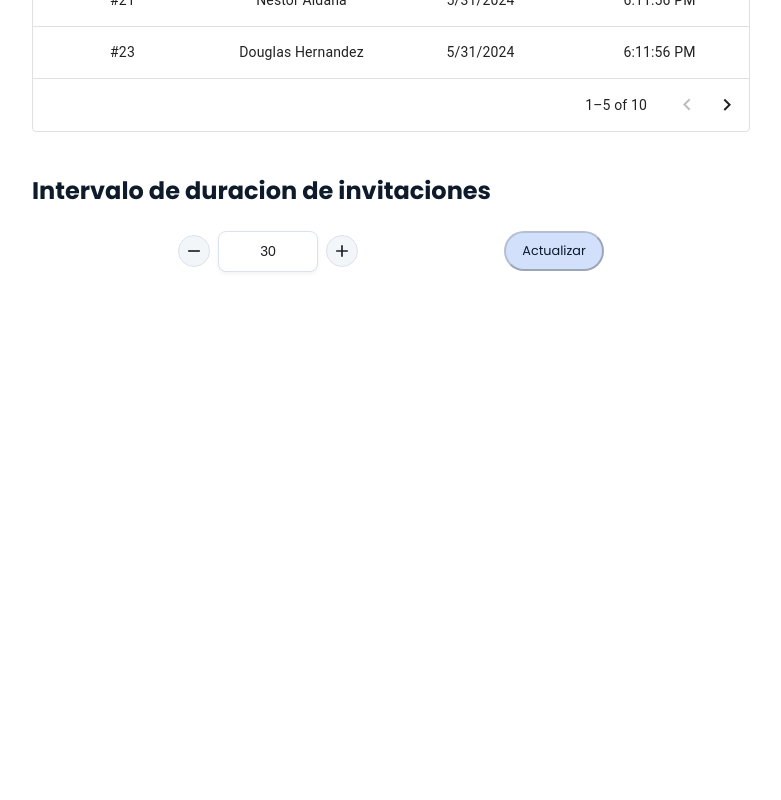
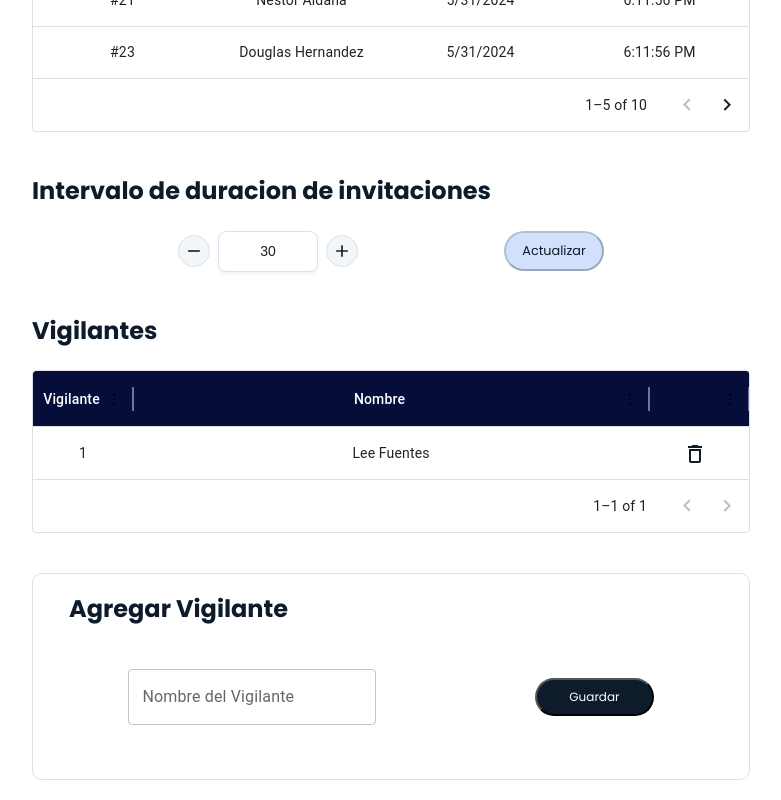
Before and after one commit to LeeMichael24/N-Capas-Proyecto-Final, a React (Vite) app in the folder Cliente/colonia_hlvs/: page /admin in a window 1280 px wide. Shown: the part 849-1649 px from the top of the page, without its empty margins (18-799 px from the left). Before the commit the page ends 1141 px from the top, so only its background shows below. Built offline with nearby package versions, Linux system fonts and the light colour scheme.

Commit message:
Add: Agregar / Eliminar Vigilante

```diff
--- a/Cliente/colonia_hlvs/src/screens/admin/home/adminHome.jsx
+++ b/Cliente/colonia_hlvs/src/screens/admin/home/adminHome.jsx
@@ -8,6 +8,9 @@ import PersonIcon from '@mui/icons-material/Person';
 import LogoutIcon from '@mui/icons-material/Logout';
 import HolidayVillageIcon from '@mui/icons-material/HolidayVillage';
 import ShowChartIcon from '@mui/icons-material/ShowChart';
+import DeleteOutlineIcon from '@mui/icons-material/DeleteOutline';
+import CardContent from '@mui/material/CardContent';
+import { TextField } from '@mui/material';
 import QuantityInput from '../../../components/numberImput/numberImput';
 import IconButton from '../../../components/buttons/IconButton/IconButton';
 import { useState } from 'react';
@@ -15,6 +18,36 @@ import { toast } from 'react-toastify';
 import 'react-toastify/dist/ReactToastify.css';
 
 function AdminHome() {
+
+  const [nuevoVigilante, setNuevoVigilante] = useState('');
+
+
+  const handleGuardarVigilante = () => {
+    // Asegúrate de que el nombre del nuevo vigilante no esté vacío
+    if (nuevoVigilante.trim() === '') {
+      toast.error('El nombre del vigilante no puede estar vacío');
+      //alert('El nombre del vigilante no puede estar vacío');
+      return;
+    }
+    const nuevoVigilanteObj = { id: rowsVigilantes.length + 1, Contador: rowsVigilantes.length + 1,NombreVigilante: nuevoVigilante };
+
+    setRowsVigilantes([...rowsVigilantes, nuevoVigilanteObj]);
+
+    setNuevoVigilante('');
+
+    toast.success('Vigilante agregado con éxito');
+
+  };
+
+  const handleDelete = (id) => {
+    const newRowsVigilantes = rowsVigilantes.filter(vigilante => vigilante.id !== id);
+    setRowsVigilantes(newRowsVigilantes);
+    toast.success('Vigilante eliminado con éxito');
+  };
+
+  const handleVisitanteChange = (event) => {
+    setNuevoVigilante(event.target.value);
+};
 
   const columns = [
     {
@@ -71,6 +104,49 @@ function AdminHome() {
   ];
 
 
+
+  const columnsVigilantes = [
+    {
+      field: 'Contador',
+      headerName: 'Vigilante',
+      type: 'number',
+      flex: 0,
+      headerAlign: 'center',
+      align: 'center',
+      editable: false,
+    },
+    {
+      field: 'NombreVigilante',
+      headerName: 'Nombre',
+      type: 'string',
+      flex: 1,
+      headerAlign: 'center',
+      align: 'center',
+      editable: false,
+    },
+
+    {
+      field: 'Eliminar',
+      headerName: '',
+      flex: 0,
+      headerAlign: 'center',
+      align: 'center',
+      renderCell: (params) => (
+        <IconButton
+          className="icon-delete"
+          onClick={() => handleDelete(params.row.id)}
+          icon={<DeleteOutlineIcon sx={{ color: '#0d1b2a' }} />}>
+        </IconButton>
+      ),
+    },
+  ];
+
+  const [rowsVigilantes, setRowsVigilantes] = useState([
+    { id: 1, Contador: 1, NombreVigilante: "Lee Fuentes", },
+
+  ]);
+
+
   const buttons = [
     { icon: <ShowChartIcon />, name: 'Panel de Control', path: '/admin' },
     { icon: <HolidayVillageIcon />, name: 'Administrar Casa', path: '/admin/administrar-casa' },
@@ -121,9 +197,36 @@ function AdminHome() {
         <h1 className='title-r'>Intervalo de duracion de invitaciones</h1>
 
         <div className='duracion'>
-        <QuantityInput value={value} onChange={handleChange} />
-        <IconButton className= {buttonClass} icon='' text='Actualizar' onClick={handleUpdateClick} disabled={!isUpdated}  />
+          <QuantityInput value={value} onChange={handleChange} />
+          <IconButton className={buttonClass} icon='' text='Actualizar' onClick={handleUpdateClick} disabled={!isUpdated} />
         </div>
+
+        <div>
+          <h1 className='title-r'> Vigilantes</h1>
+
+          <div className='table-container'>
+            <DataGridDemo rows={rowsVigilantes} columns={columnsVigilantes} pageSize={5} />
+          </div>
+
+          <div className="agregar-residente">
+            <CardContent className='CardContent'>
+              <div className='casa-edit-residentes'>
+                <h1 className='casa-title'>Agregar Vigilante</h1>
+              </div>
+
+              <div className='text-field-agregar'>
+              <TextField id="outlined-basic" label="Nombre del Vigilante" variant="outlined" onChange={handleVisitanteChange} value={nuevoVigilante} />
+              <IconButton className="icon-save-info" text={"Guardar"} onClick={handleGuardarVigilante} />
+              </div>
+
+            </CardContent>
+          </div>
+
+
+
+
+        </div>
+
       </div>
 
       <div className="menu-content">
```
